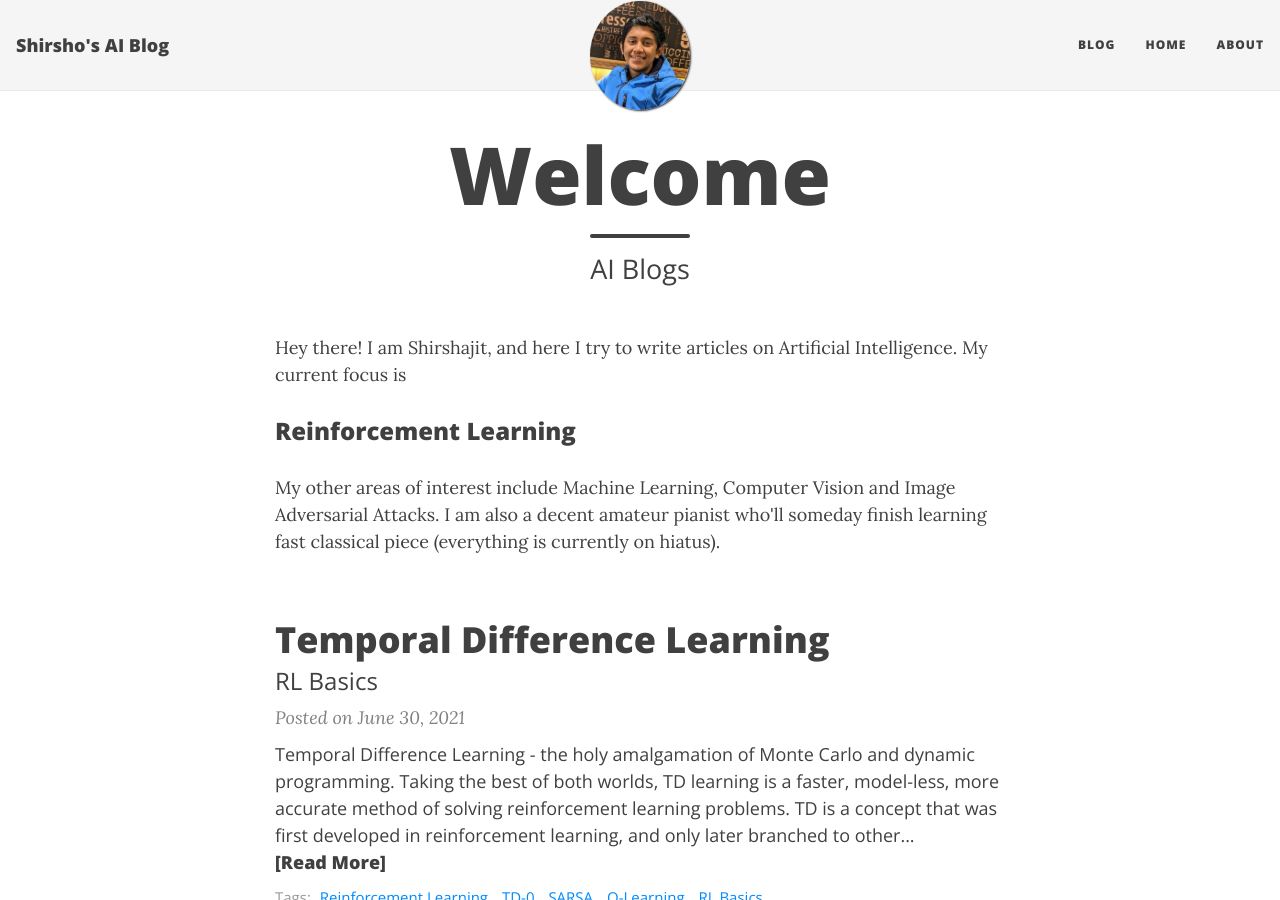
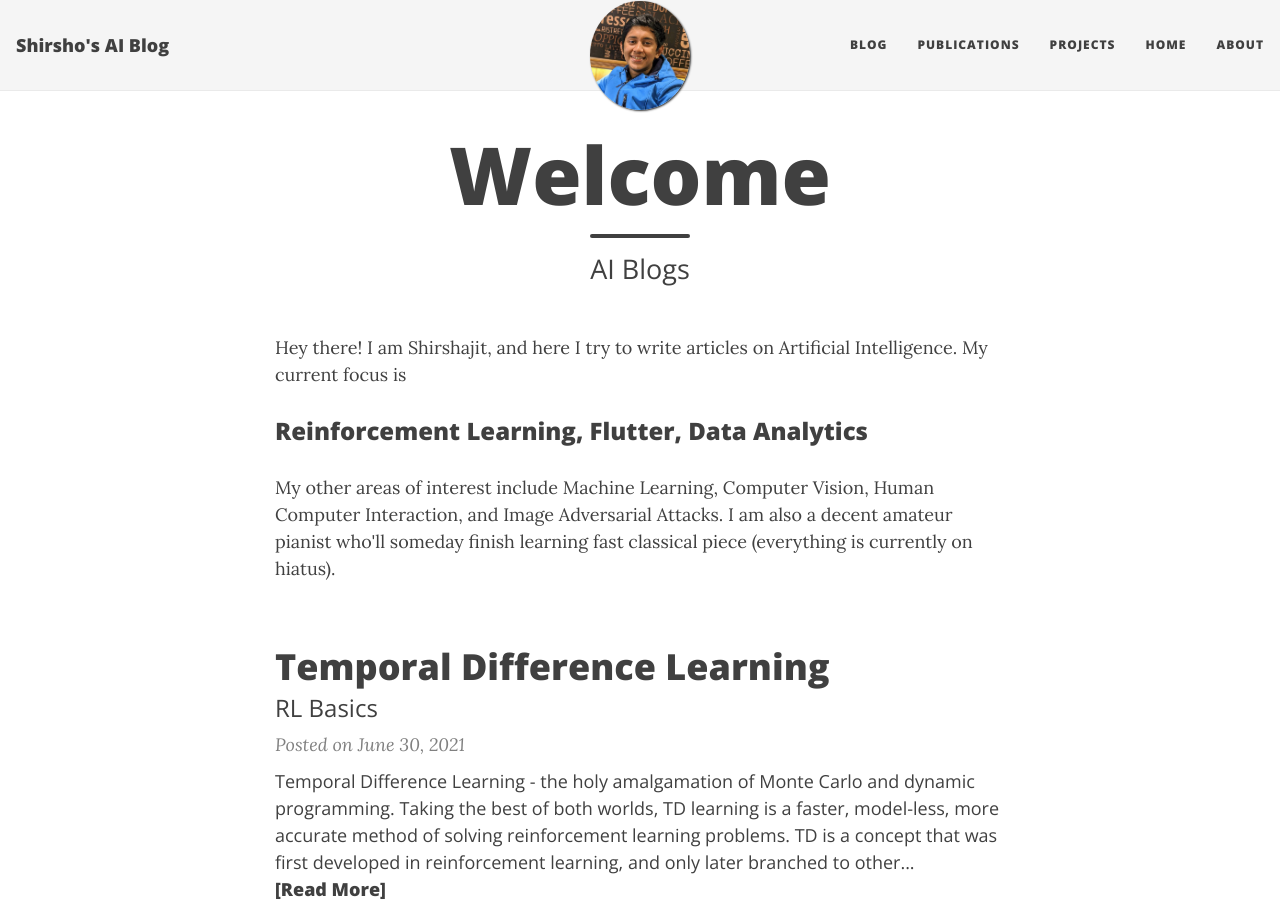
Before and after one commit to shirsho-12/shirsho-12.github.io, a Jekyll site: the page built from index.html, in a window 1280 px wide and 900 px high. Built offline with Jekyll 4.4.1, drawn with Linux system fonts in a browser that asks for light colours; nearby versions of some CDN libraries; the list of posts is cut into pages by our own code.

Commit message:
color scheme changes

```diff
--- a/_config.yml
+++ b/_config.yml
@@ -14,8 +14,8 @@
 
 navbar-links:
   Blog: "blog_page"
-  #Publications: "publications"
-  #Projects: "projects"
+  Publications: "publications"
+  Projects: "projects"
   #CV: "cv"
   Home: "index.html"
   About: "aboutme"
@@ -51,6 +51,7 @@
 #  stackoverflow: "3943160/daattali"
 #  snapchat: deanat78
   instagram: _shirsho_
+  devpost: shirshajit
 #  youtube: user/deanat78
 #  spotify: yourname
 #  telephone: +14159998888
@@ -70,6 +71,7 @@
   linkedin: true
   github: true
   email: true
+  devpost: true
   vk: false
 
 # How to display the link to your website in the footer
@@ -86,15 +88,16 @@
 
 # Personalize the colors in your website. Colour values can be any valid CSS colour
 
-#navbar-col: "#3399FF"
+#navbar-col: "#373e98"
 #navbar-text-col: "#404040"
-#navbar-border-col: "#3399FF"
-#page-col: "#FFFFFF"
+#navbar-border-col: "#fee36e"
+#page-col: "#2a2a2a"
 #link-col: "#008AFF"
 #hover-col: "#0085A1"
 #footer-col: "#F5F5F5"
 #footer-text-col: "#777777"
 #footer-link-col: "#404040"
+#text-col: "#fefefe"
 
 # Alternatively, the navbar, footer, and page background can be set to use background images
 # instead of colour
--- a/index.html
+++ b/index.html
@@ -3,19 +3,21 @@
 title: "Welcome"
 subtitle: AI Blogs
 ---
+
 <body>
     <p>
         Hey there! I am Shirshajit, and here I try to write articles on Artificial Intelligence.
         My current focus is
     </p>
-<h3> Reinforcement Learning </h3>
+    <h3> Reinforcement Learning, Flutter, Data Analytics </h3>
     <p>
-        My other areas of interest include Machine Learning, Computer Vision and Image Adversarial Attacks. I am also a decent
-amateur pianist who'll someday finish learning fast classical piece (everything is currently on hiatus).
+        My other areas of interest include Machine Learning, Computer Vision, Human Computer Interaction, and Image
+        Adversarial Attacks. I am also a decent
+        amateur pianist who'll someday finish learning fast classical piece (everything is currently on hiatus).
     </p>
 
 
-<!-- <p>
+    <!-- <p>
 Hey there! I am Shirshajit Sen Gupta. I am currently entering McGill as a Comp Sci and Biology major. In the mean time, I am working at Gaze Pte. Ltd. as a Junior Deep Learning Researcher.
 While I work primarily in niche subtopics of Computer Vision (Adversarial Image Generation, Presentation Attack Detection and whatnot), I've been gravitating more and more towards Image Segmentation
 and Reinforcement Learning.
```
Also changed, not shown: 1 other file.
